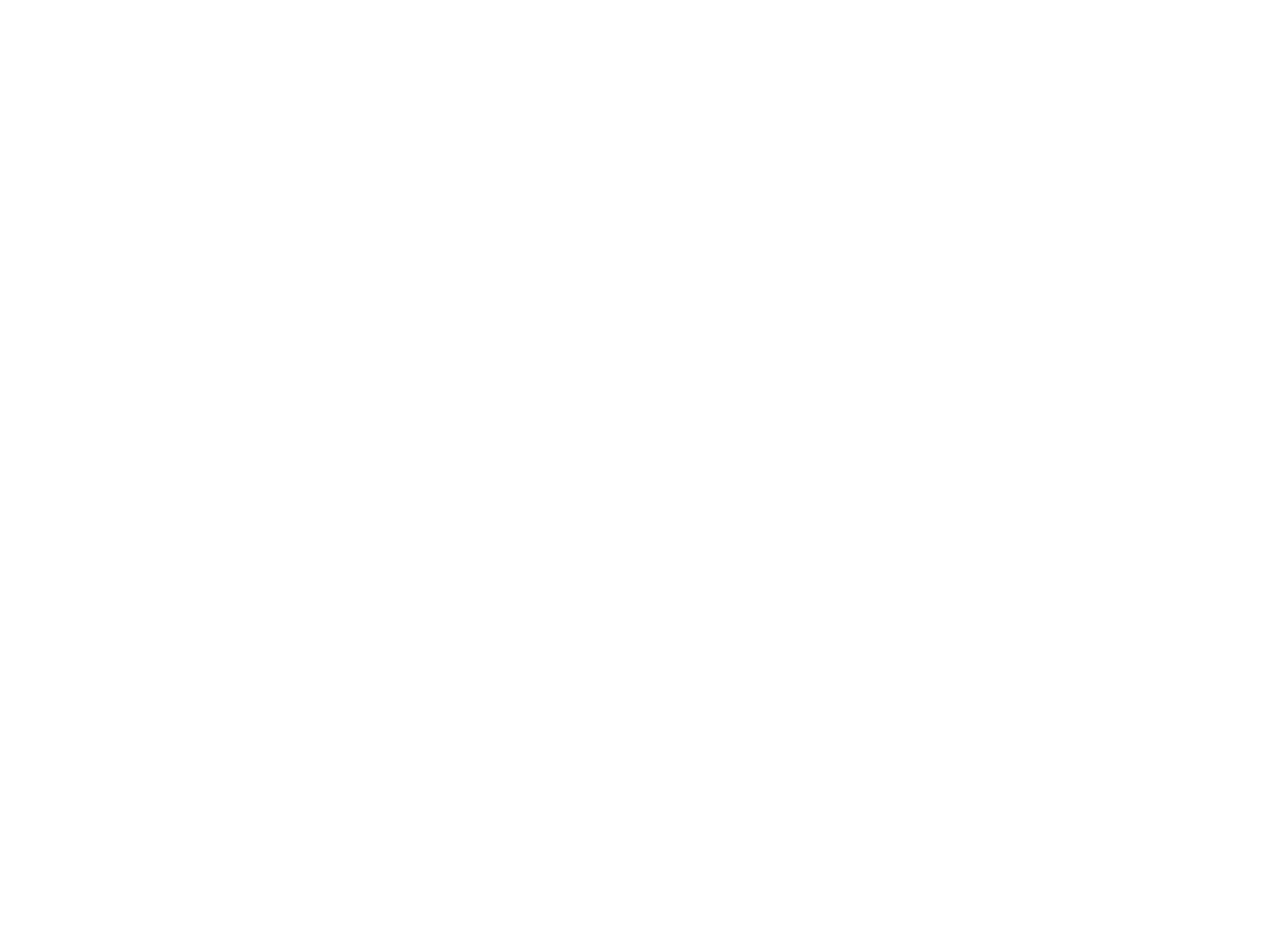
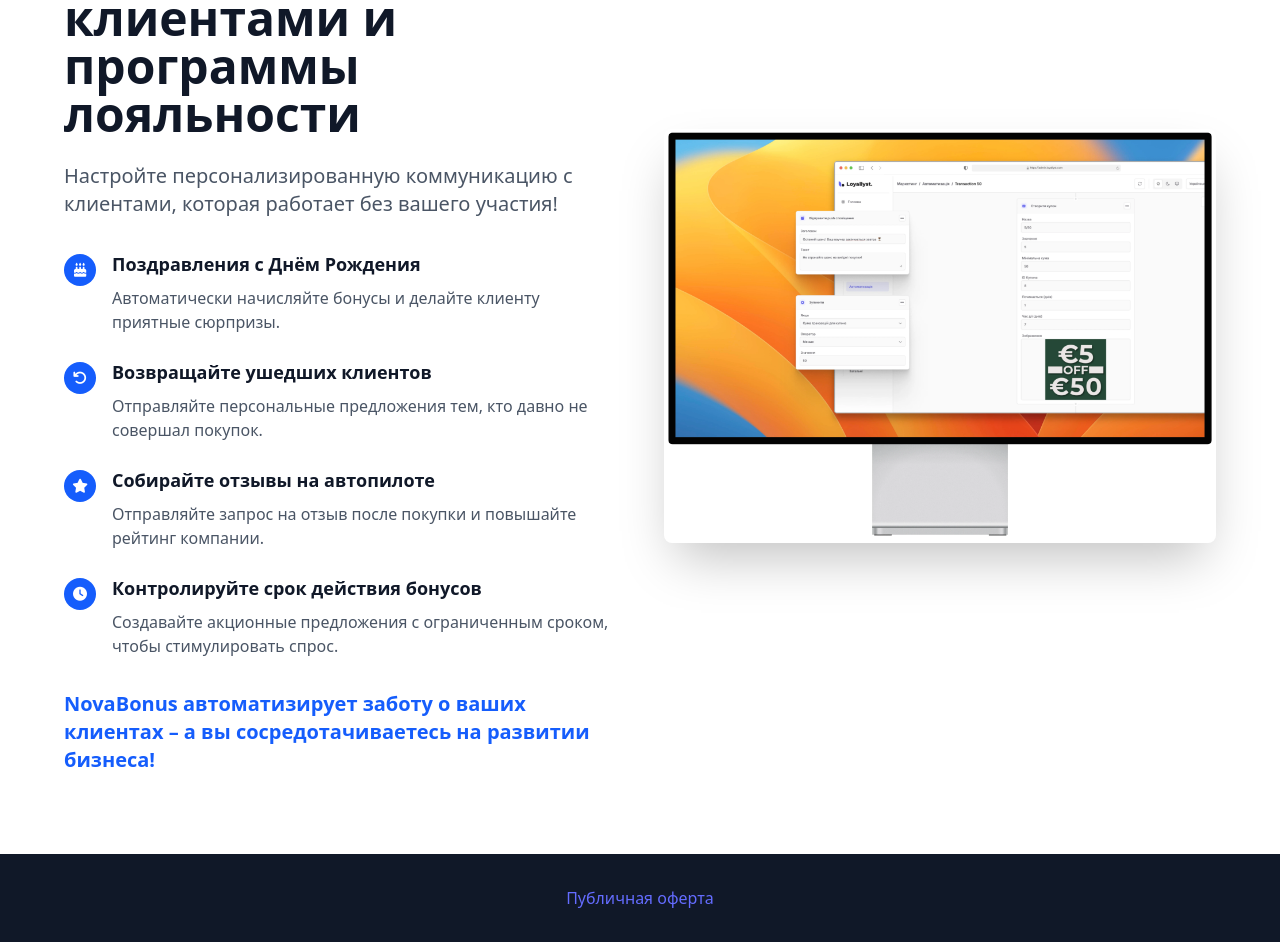
Before and after one commit to novaposkz/novabonus, a React (Vite) app: page / in a window 1280 px wide. Shown: the part 3942-4884 px from the top of the page. Before the commit the page ends 3848 px from the top, so only its background shows below. Built offline with nearby package versions, Linux system fonts and the light colour scheme.

Commit message:
Update Home.jsx
-Automation section added

```diff
--- a/src/pages/Home.jsx
+++ b/src/pages/Home.jsx
@@ -332,6 +332,78 @@
         </div>
       </section>
 
+      {/* Automation Section */}
+      <section className="py-20 bg-white">
+        <div className="container mx-auto px-4 lg:px-8 xl:px-16">
+          <div className="grid lg:grid-cols-2 gap-12 items-center">
+            {/* Left Side - Text Content */}
+            <div>
+              <h2 className="text-4xl lg:text-5xl font-bold text-gray-900 mb-6">
+                Автоматизация взаимодействий с клиентами и программы лояльности
+              </h2>
+              <p className="text-xl text-gray-600 mb-8">
+                Настройте персонализированную коммуникацию с клиентами, которая работает без вашего участия!
+              </p>
+
+              <div className="space-y-6 mb-8">
+                <div className="flex items-start gap-4">
+                  <div className="w-8 h-8 bg-blue-600 text-white rounded-full flex items-center justify-center flex-shrink-0 mt-1">
+                    <i className="fas fa-birthday-cake text-sm"></i>
+                  </div>
+                  <div>
+                    <h3 className="text-lg font-semibold text-gray-900 mb-2">Поздравления с Днём Рождения</h3>
+                    <p className="text-gray-600">Автоматически начисляйте бонусы и делайте клиенту приятные сюрпризы.</p>
+                  </div>
+                </div>
+
+                <div className="flex items-start gap-4">
+                  <div className="w-8 h-8 bg-blue-600 text-white rounded-full flex items-center justify-center flex-shrink-0 mt-1">
+                    <i className="fas fa-undo text-sm"></i>
+                  </div>
+                  <div>
+                    <h3 className="text-lg font-semibold text-gray-900 mb-2">Возвращайте ушедших клиентов</h3>
+                    <p className="text-gray-600">Отправляйте персональные предложения тем, кто давно не совершал покупок.</p>
+                  </div>
+                </div>
+
+                <div className="flex items-start gap-4">
+                  <div className="w-8 h-8 bg-blue-600 text-white rounded-full flex items-center justify-center flex-shrink-0 mt-1">
+                    <i className="fas fa-star text-sm"></i>
+                  </div>
+                  <div>
+                    <h3 className="text-lg font-semibold text-gray-900 mb-2">Собирайте отзывы на автопилоте</h3>
+                    <p className="text-gray-600">Отправляйте запрос на отзыв после покупки и повышайте рейтинг компании.</p>
+                  </div>
+                </div>
+
+                <div className="flex items-start gap-4">
+                  <div className="w-8 h-8 bg-blue-600 text-white rounded-full flex items-center justify-center flex-shrink-0 mt-1">
+                    <i className="fas fa-clock text-sm"></i>
+                  </div>
+                  <div>
+                    <h3 className="text-lg font-semibold text-gray-900 mb-2">Контролируйте срок действия бонусов</h3>
+                    <p className="text-gray-600">Создавайте акционные предложения с ограниченным сроком, чтобы стимулировать спрос.</p>
+                  </div>
+                </div>
+              </div>
+
+              <p className="text-xl font-semibold text-blue-600">
+                NovaBonus автоматизирует заботу о ваших клиентах – а вы сосредотачиваетесь на развитии бизнеса!
+              </p>
+            </div>
+
+            {/* Right Side - Image */}
+            <div className="text-center">
+              <img
+                src="/images/partners/automation.webp"
+                alt="Customer Interaction Automation"
+                className="rounded-lg shadow-2xl mx-auto max-w-full h-auto"
+              />
+            </div>
+          </div>
+        </div>
+      </section>
+
       {/* Footer with Public Offer Link */}
       <footer className="py-8 bg-gray-900 text-white">
         <div className="container mx-auto px-4 lg:px-8 xl:px-16 text-center">
```
